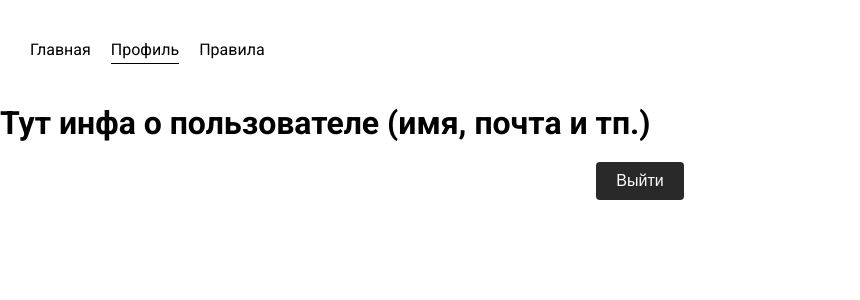
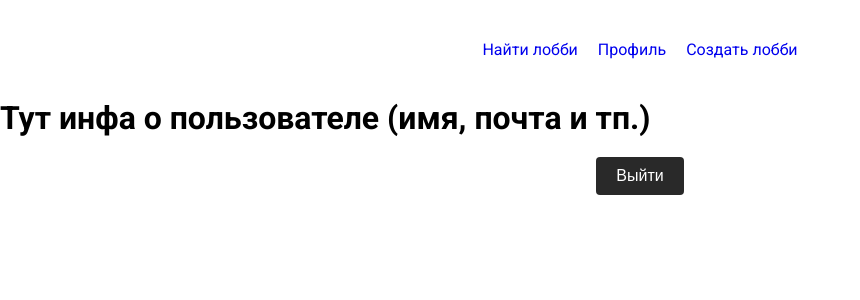
Before and after one commit to lkrassi/poker, a SvelteKit app: page /profile in a window 1280 px wide. Shown: the top 300 px of the page, without its empty margins (0-860 px from the left). Built offline with nearby package versions, Linux system fonts and the light colour scheme.

Commit message:
components. изменены стили и названия ссылок

```diff
--- a/src/components/Header.svelte
+++ b/src/components/Header.svelte
@@ -4,14 +4,18 @@
 
 <div class="header">
 	<nav class="header__navbar">
-		<a class="header__navbar__link" href="/main" class:active={page.url.pathname === '/main'}
-			>Главная</a
+		<a
+			class="header__navbar__link"
+			href="/search-lobby"
+			class:active={page.url.pathname === '/search-lobby'}>Найти лобби</a
 		>
 		<a class="header__navbar__link" href="/profile" class:active={page.url.pathname === '/profile'}
 			>Профиль</a
 		>
-		<a class="header__navbar__link" href="/rules" class:active={page.url.pathname === '/rules'}
-			>Правила</a
+		<a
+			class="header__navbar__link"
+			href="/create-lobby"
+			class:active={page.url.pathname === '/create-lobby'}>Создать лобби</a
 		>
 	</nav>
 </div>
@@ -19,7 +23,7 @@
 <style lang="scss">
 	.header {
 		display: flex;
-		justify-content: space-between;
+		justify-content: center;
 		gap: 15px;
 		padding: 10px;
 	}
@@ -30,26 +34,6 @@
 		gap: 20px;
 
 		.header__navbar__link {
-			position: relative;
-			text-decoration: none;
-			color: var(--text-color);
-			padding-bottom: 5px;
-
-			&::after {
-				content: '';
-				position: absolute;
-				left: 0;
-				bottom: 0;
-				width: 0;
-				height: 1px;
-				background-color: var(--text-color);
-				transition: width 0.3s ease-in-out;
-			}
-
-			&:hover::after {
-				width: 100%;
-			}
-
 			&.active::after {
 				width: 100%;
 				background-color: var(--text-color);
```
